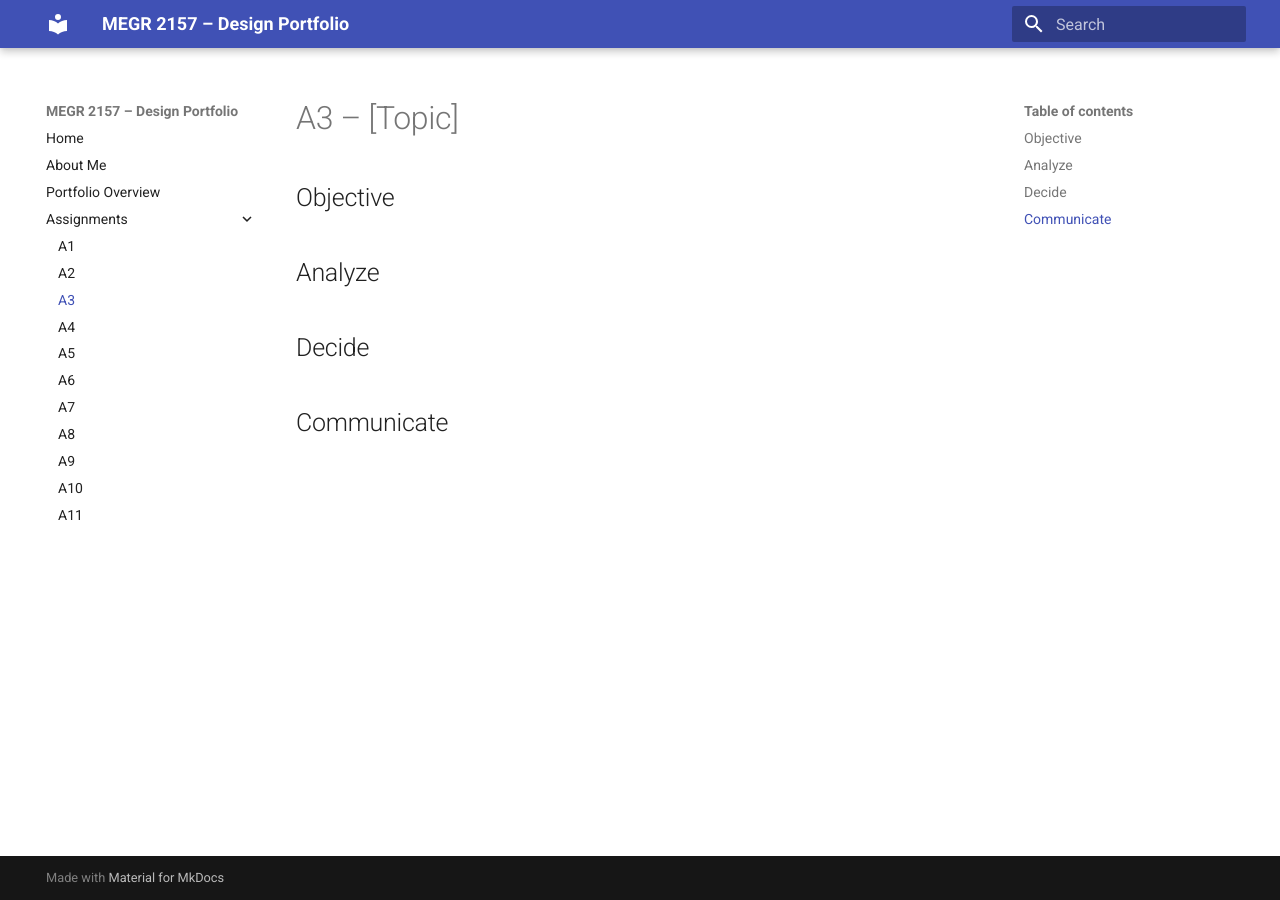
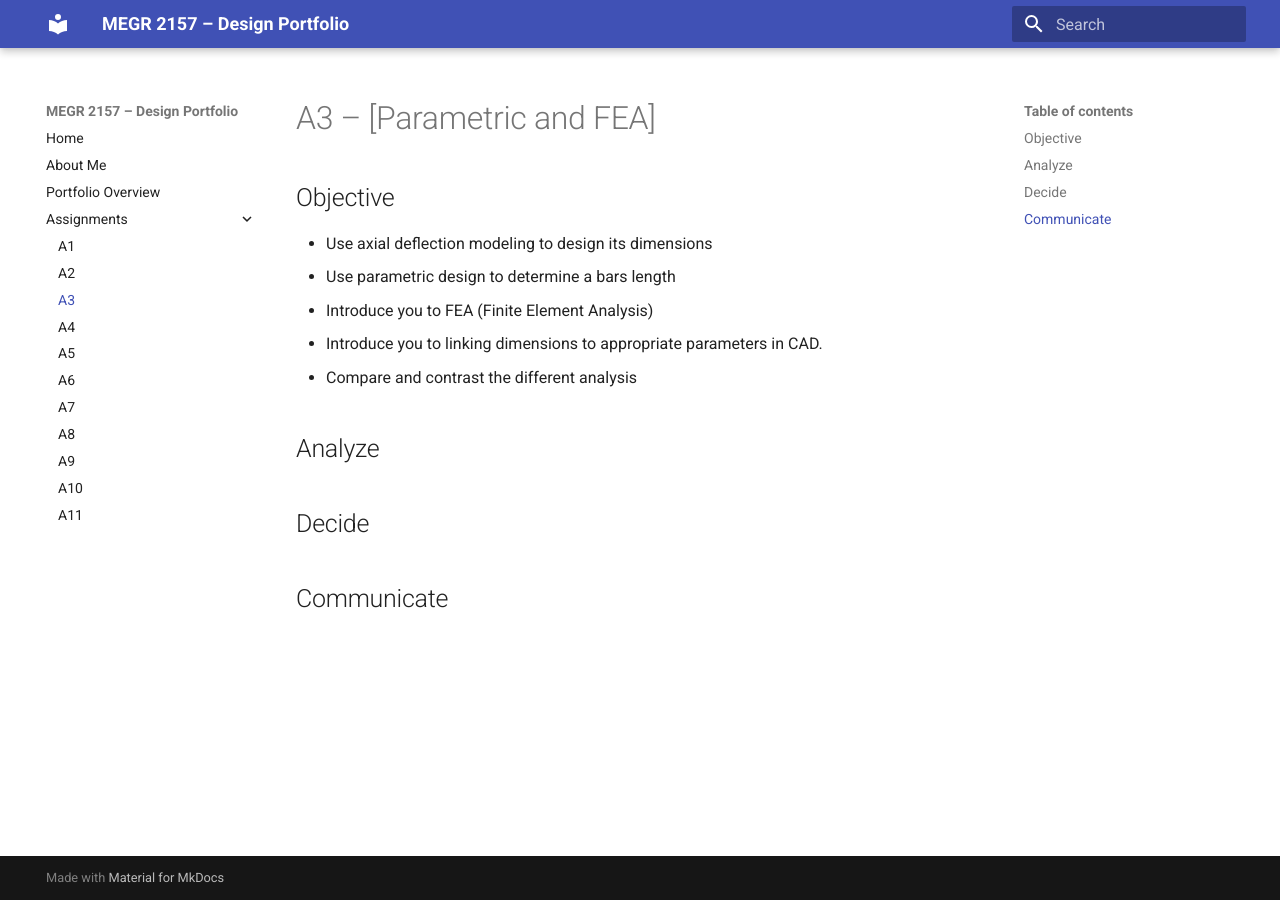
Before and after one commit to SaeedMalik7/megr2157-portfolio, an MkDocs documentation site: the page built from docs/assignments/A03/index.md, in a window 1280 px wide. Built offline with MkDocs 1.6.1 and Material for MkDocs 9.7.7, drawn with Linux system fonts in a browser that asks for light colours.

Commit message:
Update index.md

```diff
--- a/docs/assignments/A03/index.md
+++ b/docs/assignments/A03/index.md
@@ -1,7 +1,12 @@
-# A3 – [Topic]
+# A3 – [Parametric and FEA]
 
 ## Objective
 
+- Use axial deflection modeling to design its dimensions
+- Use parametric design to determine a bars length
+- Introduce you to FEA (Finite Element Analysis)
+- Introduce you to linking dimensions to appropriate parameters in CAD.
+- Compare and contrast the different analysis
 
 ## Analyze
 
```
